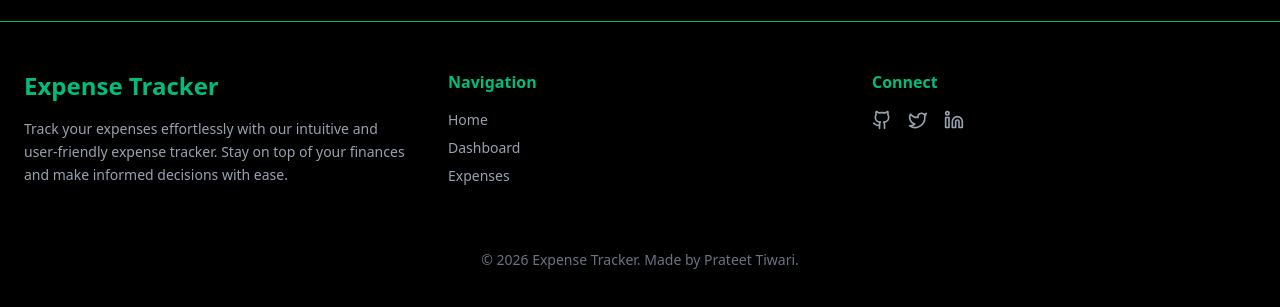
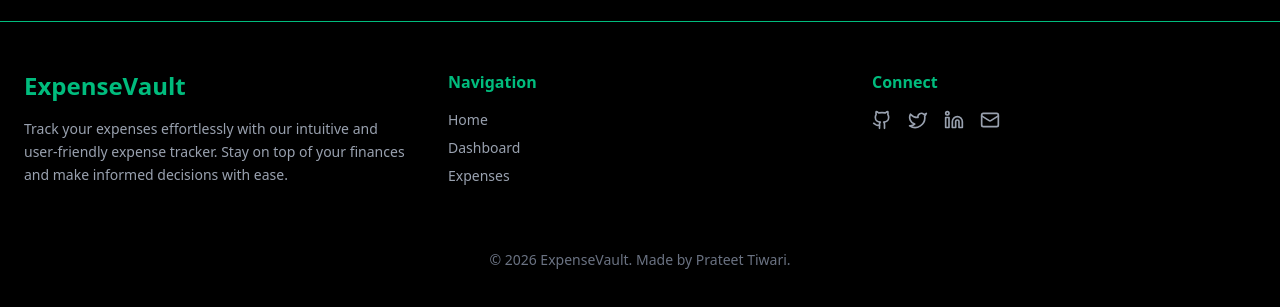
Before and after one commit to Prateet-Github/expense-vault, a Next.js app: page / in a window 1280 px wide. Shown: the part 1867-2174 px from the top of the page. Built offline with nearby package versions, Linux system fonts and the light colour scheme; no server answers.

Commit message:
Refactor code structure for improved readability and maintainability and add update readme

```diff
--- a/app/layout.tsx
+++ b/app/layout.tsx
@@ -3,9 +3,9 @@ import "./globals.css";
 import { Toaster } from "sonner";
 
 export const metadata: Metadata = {
-  title: "Expense Tracker",
+  title: "ExpenseVault",
   description:
-    "A simple expense tracking app built with Next.js and TypeScript.",
+    "ExpenseVault is a secure and user-friendly expense tracking application.",
 };
 
 export default function RootLayout({
--- a/components/layout/Footer.tsx
+++ b/components/layout/Footer.tsx
@@ -1,7 +1,7 @@
 "use client";
 
 import Link from "next/link";
-import { Github, Twitter, Linkedin } from "lucide-react";
+import { Github, Twitter, Linkedin, Mail } from "lucide-react";
 
 const Footer = () => {
   return (
@@ -11,7 +11,7 @@ const Footer = () => {
         {/* Brand */}
         <div>
           <h2 className="text-2xl font-bold text-emerald-500 mb-4">
-            Expense Tracker
+            ExpenseVault
           </h2>
           <p className="text-sm text-gray-400 leading-relaxed">
             Track your expenses effortlessly with our intuitive and
@@ -69,12 +69,20 @@ const Footer = () => {
               <Twitter size={20} />
             </a>
             <a
-              href="www.linkedin.com/in/prateet-tiwari"
+              href="https://linkedin.com/in/prateet-tiwari"
               target="_blank"
               rel="noopener noreferrer"
               className="hover:text-emerald-500 transition"
             >
               <Linkedin size={20} />
+            </a>
+            <a
+              href="mailto:prateettiwari29@gmail.com"
+              target="_blank"
+              rel="noopener noreferrer"
+              className="hover:text-emerald-500 transition"
+            >
+              <Mail size={20} />
             </a>
           </div>
         </div>
@@ -83,7 +91,7 @@ const Footer = () => {
 
       {/* Bottom Section */}
       <div className="pt-6 text-center text-sm text-gray-500">
-        © {new Date().getFullYear()} Expense Tracker. Made by Prateet Tiwari.
+        © {new Date().getFullYear()} ExpenseVault. Made by Prateet Tiwari.
       </div>
     </footer>
   );
--- a/components/layout/Navbar.tsx
+++ b/components/layout/Navbar.tsx
@@ -39,17 +39,23 @@ const Navbar = () => {
       <nav className="flex items-center justify-between px-4 py-3 max-w-7xl mx-auto border-b border-emerald-500">
         {/* Logo */}
         <Link href="/" className="text-emerald-500 font-bold text-2xl">
-          Expense Tracker
+          ExpenseVault
         </Link>
 
         {/* Desktop Nav */}
         <div className="hidden md:flex gap-20 items-center">
           {/* Links */}
           <div className="flex gap-4">
-            <Link href="/dashboard" className="text-emerald-500">
+            <Link
+              href="/dashboard"
+              className="text-emerald-500 cursor-pointer hover:text-emerald-400 transition"
+            >
               Dashboard
             </Link>
-            <Link href="/expenses" className="text-emerald-500">
+            <Link
+              href="/expenses"
+              className="text-emerald-500 cursor-pointer hover:text-emerald-400 transition"
+            >
               Expenses
             </Link>
           </div>
@@ -59,7 +65,7 @@ const Navbar = () => {
             <div className="relative" ref={dropdownRef}>
               <button
                 onClick={() => setDropdownOpen((prev) => !prev)}
-                className="w-10 h-10 rounded-full bg-emerald-500 flex items-center justify-center text-black font-bold border hover:bg-emerald-400 transition"
+                className="w-10 h-10 rounded-full bg-emerald-500 flex items-center justify-center text-black font-bold border hover:bg-emerald-400 transition cursor-pointer"
               >
                 {getInitials(user?.name || "User")}
               </button>
--- a/components/section/Cta.tsx
+++ b/components/section/Cta.tsx
@@ -10,7 +10,7 @@ const Cta = () => {
               Ready to take control of your finances?
             </h2>
 
-            <p className="text-black/80 text-sm sm:text-base">
+            <p className="text-black/80 text-sm sm:text-base font-medium">
               Track every expense, understand your spending patterns, and build
               smarter financial habits with a system designed for clarity and
               long-term growth.
--- a/package.json
+++ b/package.json
@@ -1,5 +1,5 @@
 {
-  "name": "edtech-assignment",
+  "name": "expense-vault",
   "version": "0.1.0",
   "private": true,
   "scripts": {
```
Also changed, not shown: public/expense-vault.png (added), 1 other file (tests, documents, lock files or other folders).
